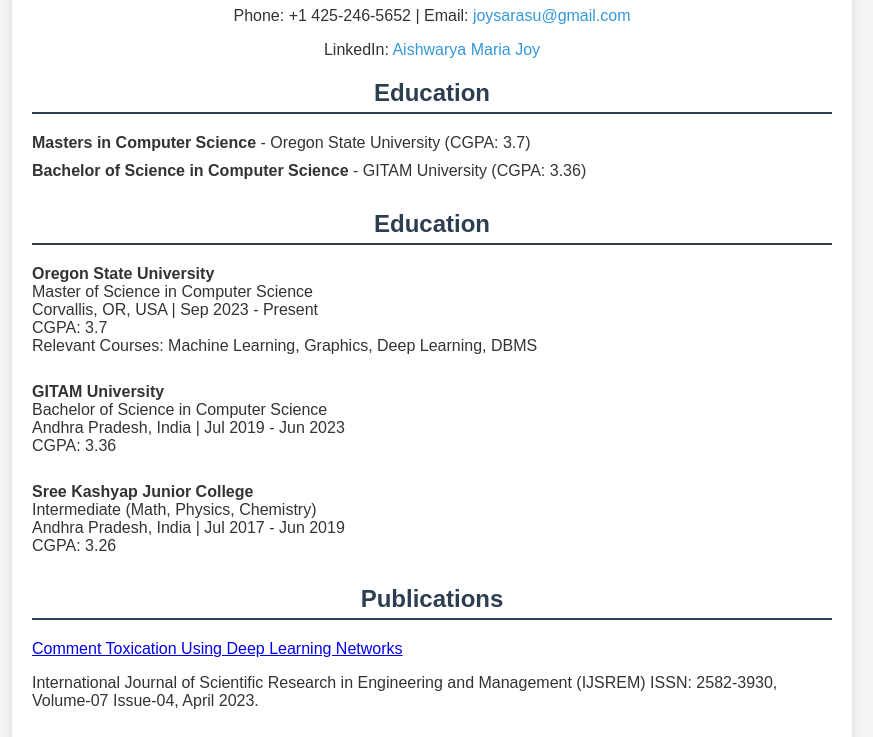
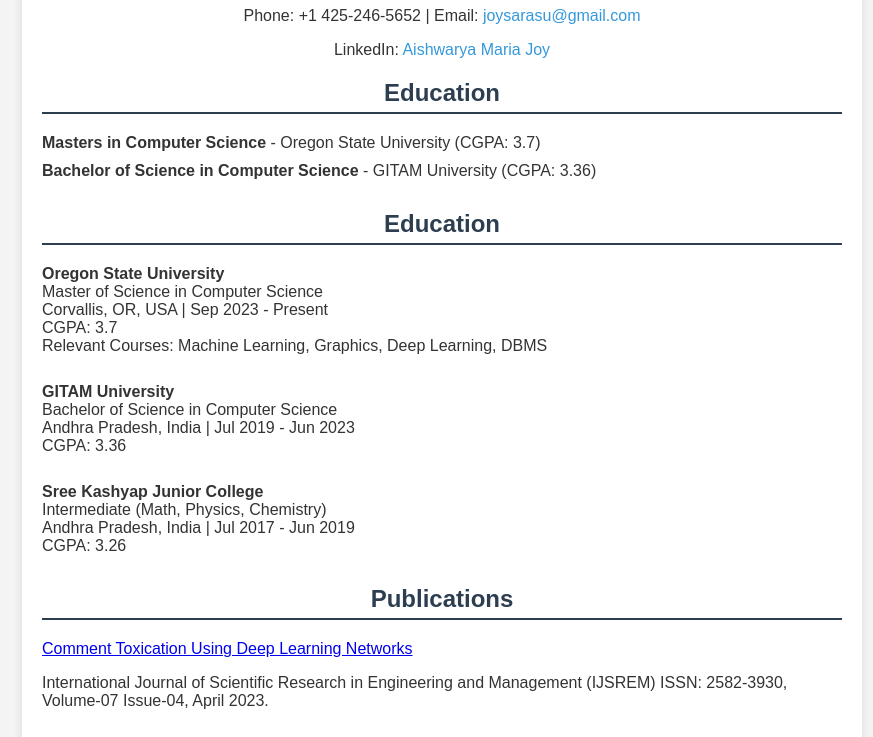
Before and after one commit to aishwaryamariajoy/resume-website, a plain HTML site: page index.html in a window 1280 px wide. Shown: the part 153-890 px from the top of the page, without its empty margins (208-1081 px from the left). Drawn offline with Linux system fonts and the light colour scheme.

Commit message:
Update index.html

```diff
--- a/index.html
+++ b/index.html
@@ -8,7 +8,7 @@
         body {
             font-family: Arial, sans-serif;
             margin: 0;
-            padding: 10px;
+            padding: 10px 20px 30px 40px;
             background-color: #f4f4f4;
             color: #333;
         }
```
